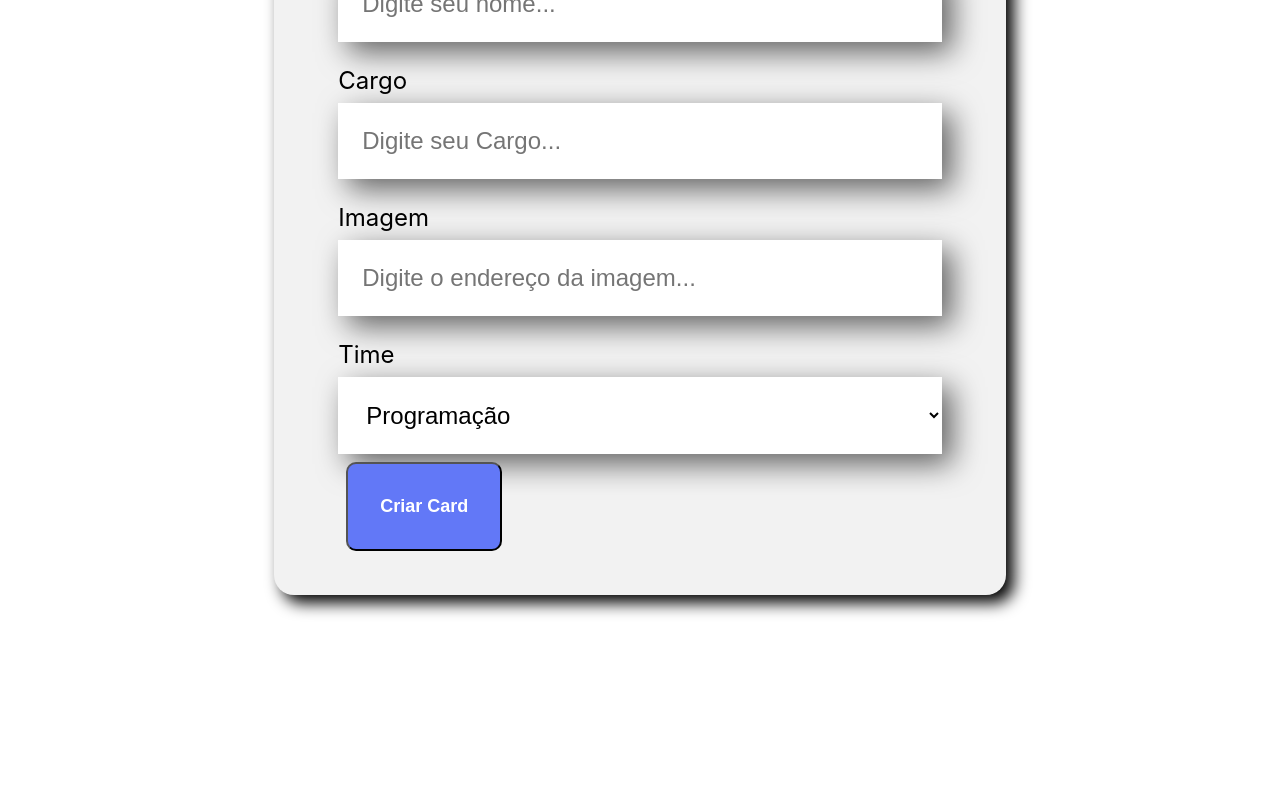
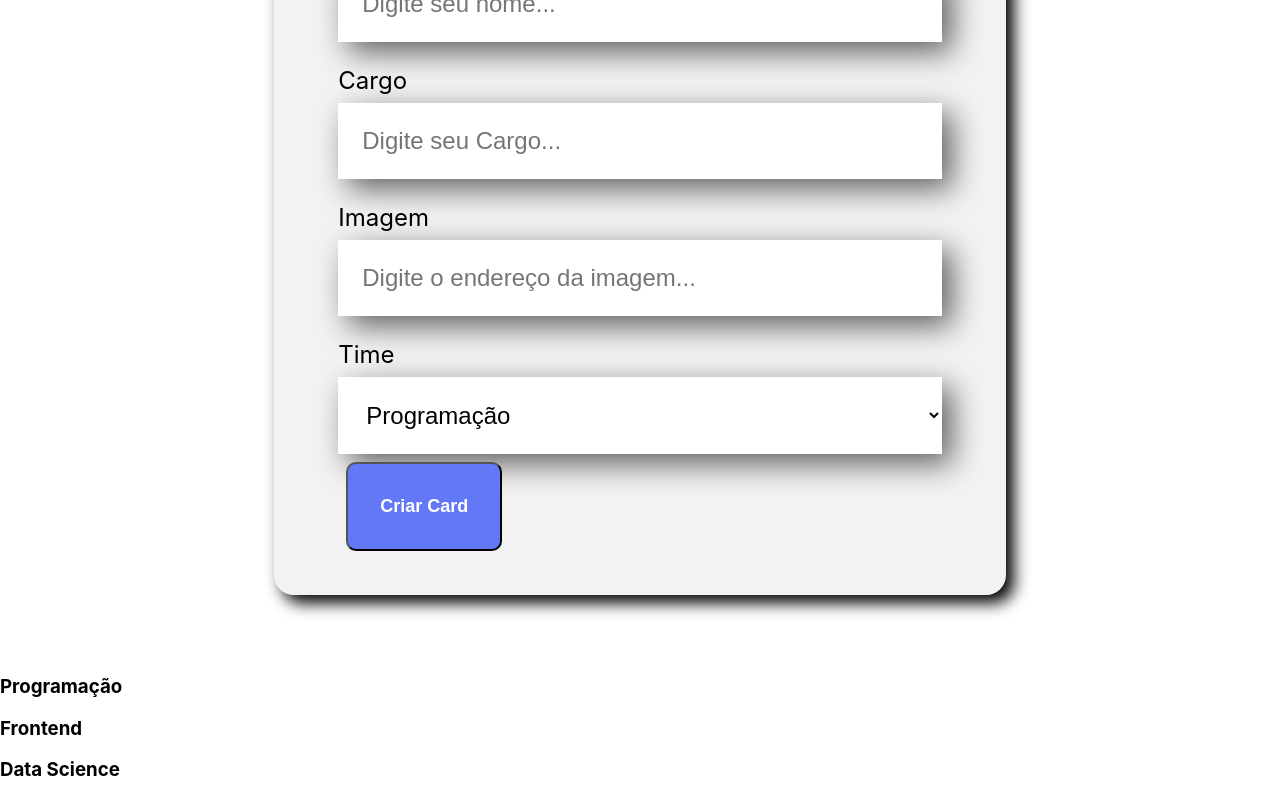
Before and after one commit to italoesilva/organo, a React (Create React App) app: page / in a window 1280 px wide. Shown: the part 610-1410 px from the top of the page. Before the commit the page ends 1285 px from the top, so only its background shows below. Built offline with nearby package versions, Linux system fonts and the light colour scheme.

Commit message:
criando componente time

```diff
--- a/src/App.js
+++ b/src/App.js
@@ -2,6 +2,7 @@ import { useState } from 'react';
 import Banner from './componentes/Banner/Banner';
 
 import Formulario from './componentes/Formularios';
+import Time from './componentes/Time';
 
 function App() {
 
@@ -21,6 +22,10 @@ function App() {
       <Banner/>
       <Formulario aoColaboradorCadastrado={colaborador =>
       aoNovoColaboradorAdicionado(colaborador)}/>
+      <Time nome="Programação"/>
+      <Time nome="Frontend" />
+      <Time nome="Data Science" />
+
 
 
     </div>
--- /dev/null
+++ b/src/componentes/Time/index.js
@@ -0,0 +1,11 @@
+import './Time.css'
+
+const Time = (props) => {
+    return(
+        <section>
+            <h3>{props.nome}</h3>
+        </section>
+    )
+}
+
+export default Time
```
Also changed, not shown: src/componentes/Time/Time.css (added).
